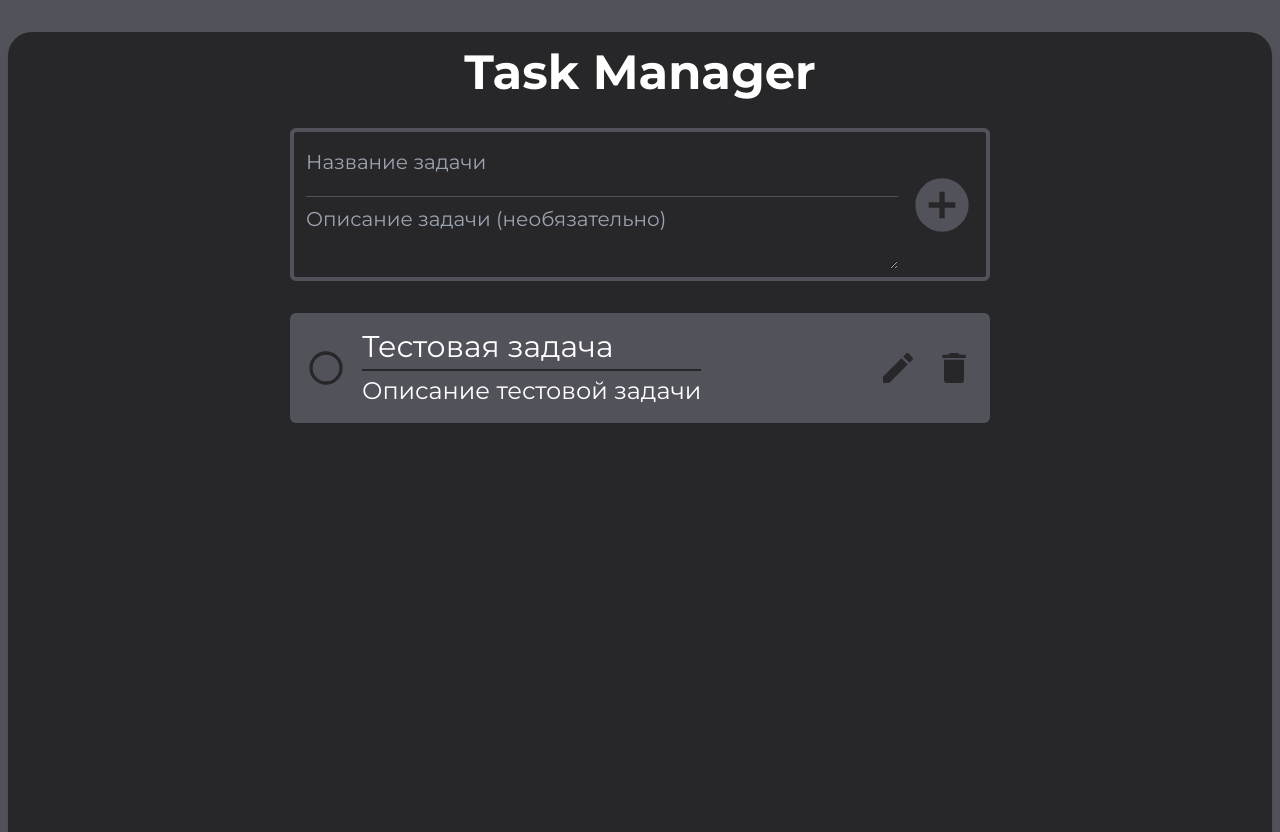
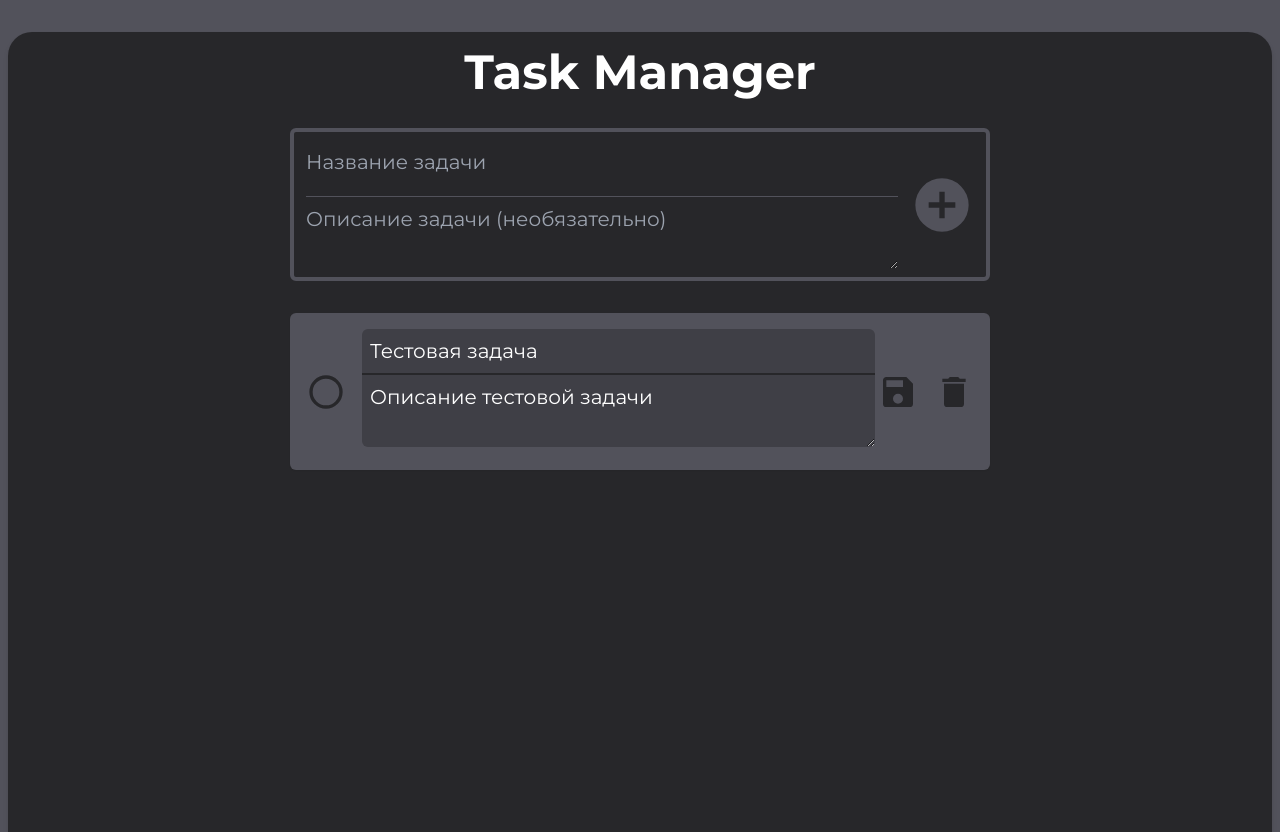
Before and after one commit to nikzz-tea/task-manager-test-task, a Vue app: page / in a window 1280 px wide. Both pictures are taken after a click on the icon 898 px from the left and 368 px from the top of the page. Built offline with nearby package versions, Linux system fonts and the light colour scheme.

Commit message:
feat: add edit mode for tasks

```diff
--- a/src/components/Input.vue
+++ b/src/components/Input.vue
@@ -1,8 +1,9 @@
 <script setup lang="ts">
 defineProps<{
   modelValue: string;
-  placeholder: string;
-  required: boolean;
+  placeholder?: string;
+  required?: boolean;
+  className?: string;
 }>();
 const emit = defineEmits();
 </script>
@@ -13,7 +14,7 @@ const emit = defineEmits();
     @input="
       emit('update:modelValue', ($event.target as HTMLInputElement).value)
     "
-    class="w-full bg-transparent py-2 text-xl text-white"
+    :class="['w-full bg-transparent py-2 text-xl text-white', className]"
     type="text"
     :placeholder="placeholder"
     :required="required"
--- a/src/components/Tasks/TaskCard.vue
+++ b/src/components/Tasks/TaskCard.vue
@@ -1,14 +1,26 @@
 <script setup lang="ts">
+import { ref } from "vue";
 import Task from "../../models/Task";
 import { useTasksStore } from "../../store/tasks";
 import BlankCheckIcon from "../icons/BlankCheckIcon.vue";
 import CheckIcon from "../icons/CheckIcon.vue";
 import DeleteIcon from "../icons/DeleteIcon.vue";
 import EditIcon from "../icons/EditIcon.vue";
+import SaveIcon from "../icons/SaveIcon.vue";
+import Input from "../Input.vue";
+import TextArea from "../TextArea.vue";
 
-const { id } = defineProps<Task>();
+const { id, title, desc } = defineProps<Task>();
 
 const store = useTasksStore();
+
+const newTitle = ref(title);
+const newDesc = ref(desc || "");
+const isEditMode = ref(false);
+
+const handleSave = () => {
+  isEditMode.value = false;
+};
 </script>
 
 <template>
@@ -26,12 +38,25 @@ const store = useTasksStore();
         <CheckIcon v-if="isCompleted" />
       </div>
       <div class="divide-y-2 divide-zinc-800">
-        <p class="pb-1 text-3xl">{{ title }}</p>
-        <p v-if="desc" class="pt-1 text-2xl">{{ desc }}</p>
+        <Input
+          placeholder="Название"
+          className="bg-zinc-700 rounded-t-md p-2"
+          v-if="isEditMode"
+          v-model="newTitle"
+        />
+        <p v-if="!isEditMode" class="pb-1 text-3xl">{{ title }}</p>
+        <TextArea
+          placeholder="Описание"
+          className="bg-zinc-700 rounded-b-md p-2"
+          v-if="isEditMode"
+          v-model="newDesc"
+        />
+        <p v-if="desc && !isEditMode" class="pt-1 text-2xl">{{ desc }}</p>
       </div>
     </div>
     <div class="flex items-center gap-4">
-      <EditIcon />
+      <EditIcon v-if="!isEditMode" @click="isEditMode = true" />
+      <SaveIcon v-if="isEditMode" @click="handleSave" />
       <DeleteIcon @click="store.deleteOne(id)" />
     </div>
   </div>
--- a/src/components/TextArea.vue
+++ b/src/components/TextArea.vue
@@ -2,6 +2,7 @@
 defineProps<{
   modelValue: string;
   placeholder?: string;
+  className?: string;
 }>();
 const emit = defineEmits();
 </script>
@@ -12,7 +13,7 @@ const emit = defineEmits();
     @input="
       emit('update:modelValue', ($event.target as HTMLInputElement).value)
     "
-    class="w-full bg-transparent py-2 text-xl text-white"
+    :class="['w-full bg-transparent py-2 text-xl text-white', className]"
     type="text"
     :placeholder="placeholder"
   />
--- /dev/null
+++ b/src/components/icons/SaveIcon.vue
@@ -0,0 +1,12 @@
+<template>
+  <svg
+    class="size-10 cursor-pointer fill-zinc-800 duration-150 hover:fill-green-400"
+    xmlns="http://www.w3.org/2000/svg"
+    viewBox="0 0 24 24"
+  >
+    <title>content-save</title>
+    <path
+      d="M15,9H5V5H15M12,19A3,3 0 0,1 9,16A3,3 0 0,1 12,13A3,3 0 0,1 15,16A3,3 0 0,1 12,19M17,3H5C3.89,3 3,3.9 3,5V19A2,2 0 0,0 5,21H19A2,2 0 0,0 21,19V7L17,3Z"
+    />
+  </svg>
+</template>
```
